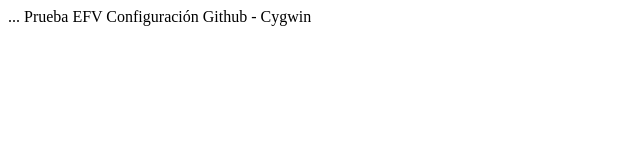
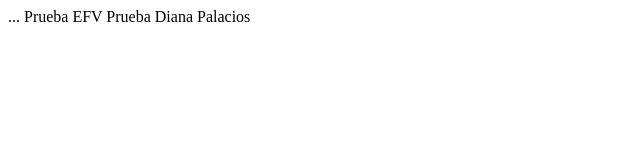
Before and after one commit to efvgerardosarabia/efv, a plain HTML site: page index.html in a window 1280 px wide. Shown: the full height of the page, 0-640 px from the left. Drawn offline with Linux system fonts and the light colour scheme.

Commit message:
Revert "Primer commit"

```diff
--- a/index.html
+++ b/index.html
@@ -6,6 +6,6 @@
 
     <BODY>
         Prueba EFV
-	Configuración Github - Cygwin
+	Prueba Diana Palacios
     </BODY>
 </HTML>
```
